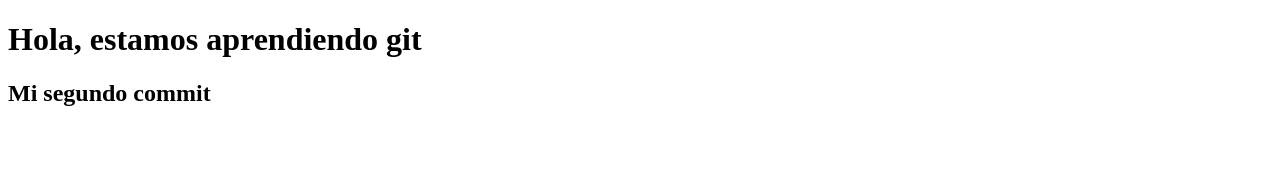
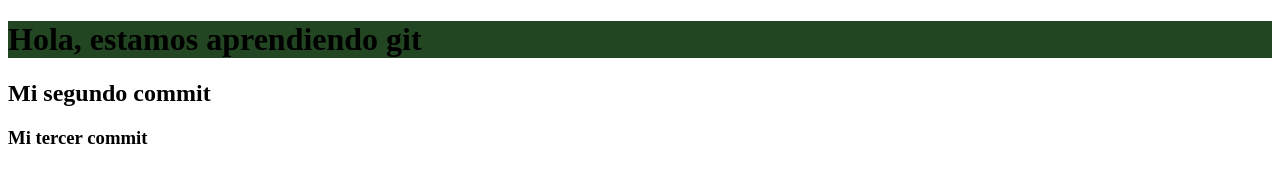
Before and after one commit to KathyaOjeda/Cursogit, a plain HTML site: page index.html in a window 1280 px wide. Drawn offline with Linux system fonts and the light colour scheme.

Commit message:
Mi tercer commit con los 3 archivos

```diff
--- /dev/null
+++ b/css/estilos.css
@@ -0,0 +1,3 @@
+h1{
+	background-color: #234622;
+}
--- a/index.html
+++ b/index.html
@@ -2,11 +2,13 @@
 <html>
 <head>
 <title>Title of the document</title>
+ <link rel="stylesheet" href="css/estilos.css">
 </head>
 
 <body>
 <h1>Hola, estamos aprendiendo git</h1>
 	<h2>Mi segundo commit</h2>
+		<h3>Mi tercer commit</h3>
 </body>
 
 </html>
```
Also changed, not shown: js/javascript.js (added).
